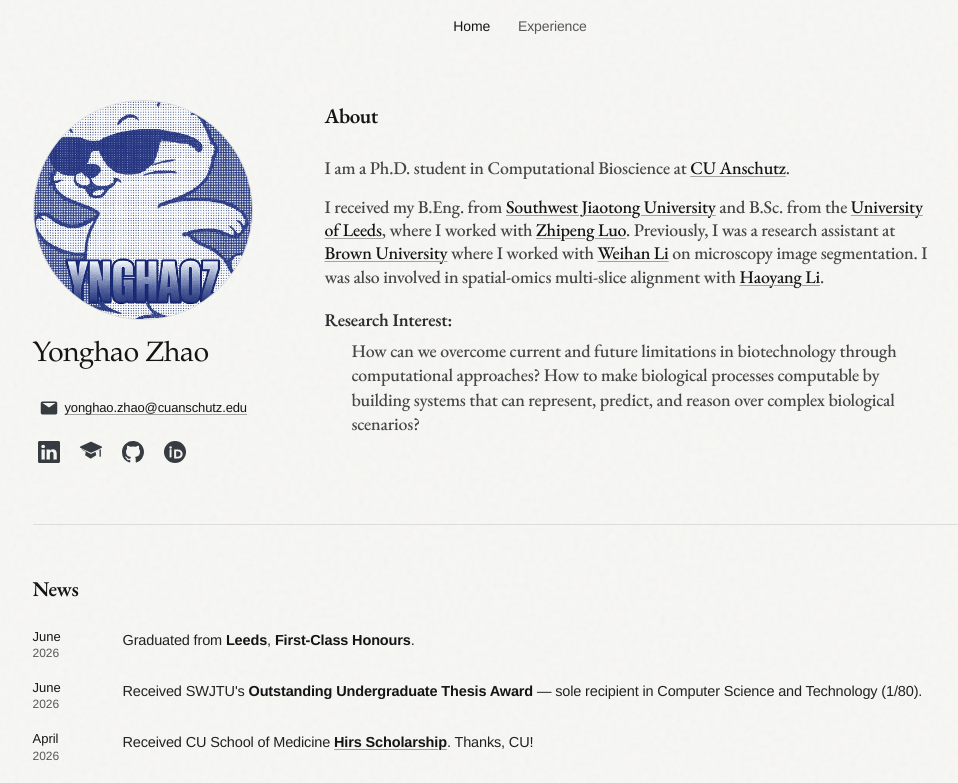
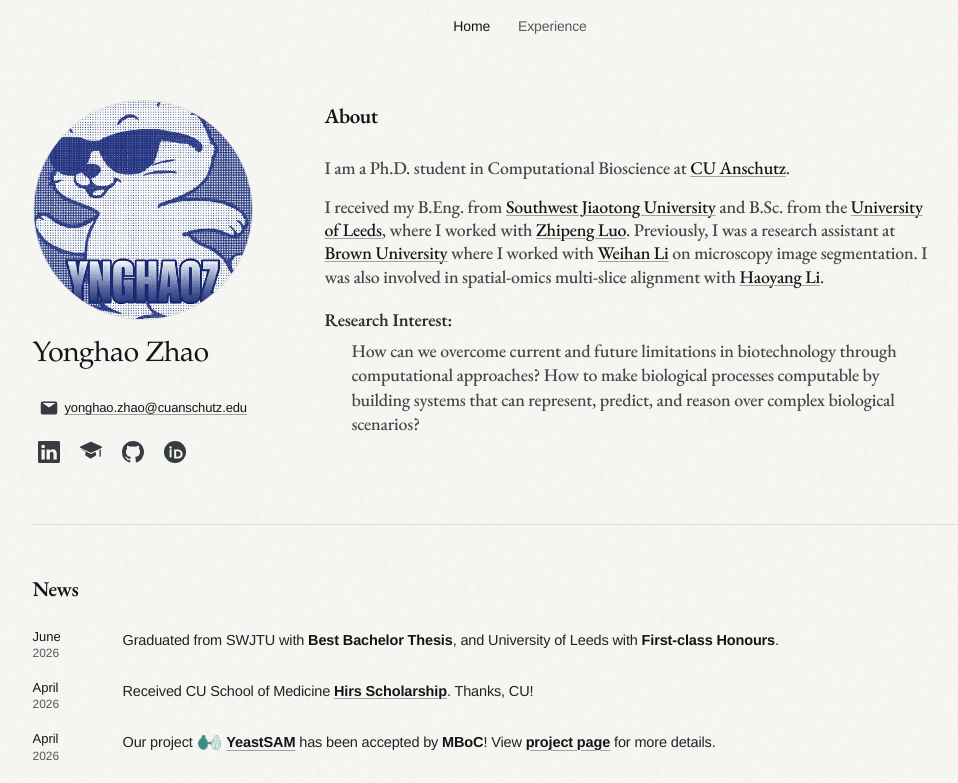
Before and after one commit to YonghaoZhao722/yonghaoz.com, a React (Vite) app: page / in a window 1280 px wide. Shown: the top 783 px of the page, without its empty margins (120-1078 px from the left). Built offline with nearby package versions, Linux system fonts and the light colour scheme; a web font is replaced by a local one.

Commit message:
Refine graduation profile updates

```diff
--- a/src/App.jsx
+++ b/src/App.jsx
@@ -27,6 +27,7 @@ const educationItems = [
     program: 'B.Eng. in Computer Science',
     logo: '/SWJTU_logo.png',
     logoAlt: 'Southwest Jiaotong University logo',
+    achievement: 'Graduated with Best Bachelor Thesis',
     advisorName: 'Zhipeng Luo',
     advisorUrl: 'https://faculty.swjtu.edu.cn/luozhipeng/en/index.htm',
   },
@@ -52,29 +53,13 @@ const experienceItems = [
     logo: '/brown.png',
     logoAlt: 'Brown University logo',
   },
-  {
-    period: '2025 – 2026',
-    institution: 'Southwest Jiaotong University',
-    title:
-      'Undergraduate Thesis: Enhancing Small Sample Survival Analysis of Colorectal Cancer with Transfer Learning Techniques',
-    detailPrefix: 'Received the Outstanding Undergraduate Thesis Award. Advised by',
-    detailName: 'Zhipeng Luo',
-    detailUrl: 'https://faculty.swjtu.edu.cn/luozhipeng/en/index.htm',
-    logo: '/SWJTU_logo.png',
-    logoAlt: 'Southwest Jiaotong University logo',
-  },
 ]
 
 const newsItems = [
   {
     month: 'June',
     year: '2026',
-    type: 'leeds-degree',
-  },
-  {
-    month: 'June',
-    year: '2026',
-    type: 'thesis-award',
+    type: 'graduation',
   },
   {
     month: 'April',
@@ -276,6 +261,7 @@ function EducationItem({ item }) {
         <div className="entry-title">{item.institution}</div>
         <div className="entry-bottom">
           <div className="entry-subtitle">{item.program}</div>
+          {item.achievement ? <div className="advisor-line">{item.achievement}</div> : null}
           {item.advisorName ? (
             <div className="advisor-line">
               Advised by{' '}
@@ -393,14 +379,9 @@ function NewsItem({ item }) {
               <strong>CU Anschutz</strong> as a Ph.D. student!
             </>
           ) : null}
-          {item.type === 'leeds-degree' ? (
+          {item.type === 'graduation' ? (
             <>
-              Graduated from <strong>Leeds</strong>, <strong>First-Class Honours</strong>.
-            </>
-          ) : null}
-          {item.type === 'thesis-award' ? (
-            <>
-              Received SWJTU's <strong>Outstanding Undergraduate Thesis Award</strong> — sole recipient in Computer Science and Technology (1/80).
+              Graduated from SWJTU with <strong>Best Bachelor Thesis</strong>, and University of Leeds with <strong>First-class Honours</strong>.
             </>
           ) : null}
         </p>
```
Also changed, not shown: 1 other file (tests, documents, lock files or other folders).
